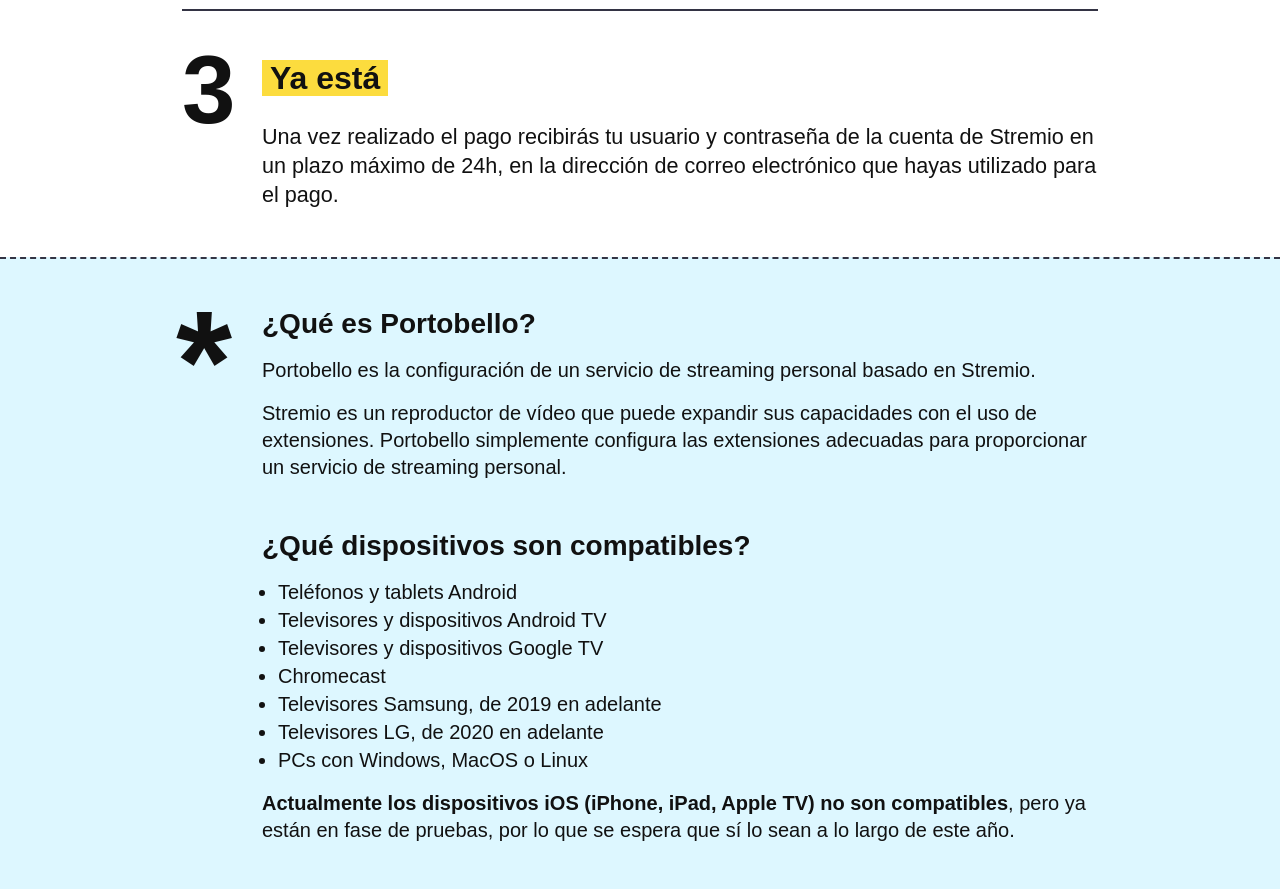
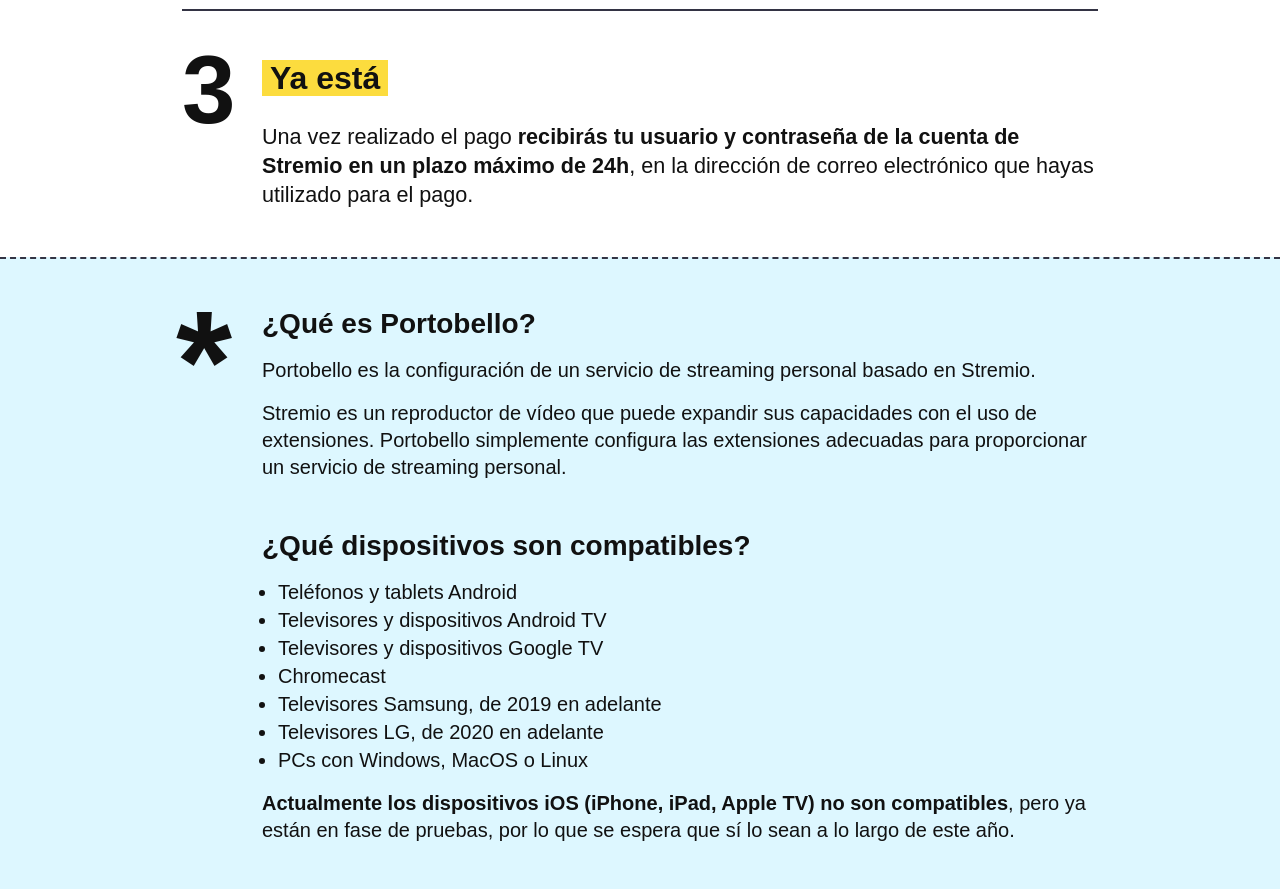
Before and after one commit to memorand-cc/dot-tv, a plain HTML site: page es/index.html in a window 1280 px wide. Shown: the part 1980-2869 px from the top of the page. Drawn offline with Linux system fonts and the light colour scheme; a web font is replaced by a local one.

Commit message:
strong update

```diff
--- a/es/index.html
+++ b/es/index.html
@@ -76,7 +76,7 @@
 				<h2 class="item">3</h2>
 				<h2><span class="highlight">Ya está</span></h2>
 				<p>
-					Una vez realizado el pago recibirás tu usuario y contraseña de la cuenta de Stremio en un plazo máximo de 24h, en la dirección de correo electrónico que hayas utilizado para el pago.
+					Una vez realizado el pago <strong>recibirás tu usuario y contraseña de la cuenta de Stremio en un plazo máximo de 24h</strong>, en la dirección de correo electrónico que hayas utilizado para el pago.
 				</p>
 			</section>
 		</div>
```
Also changed, not shown: index.html (+1 -1 lines).
